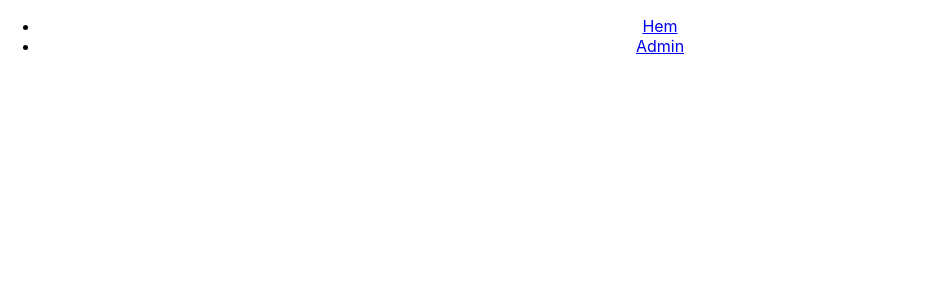
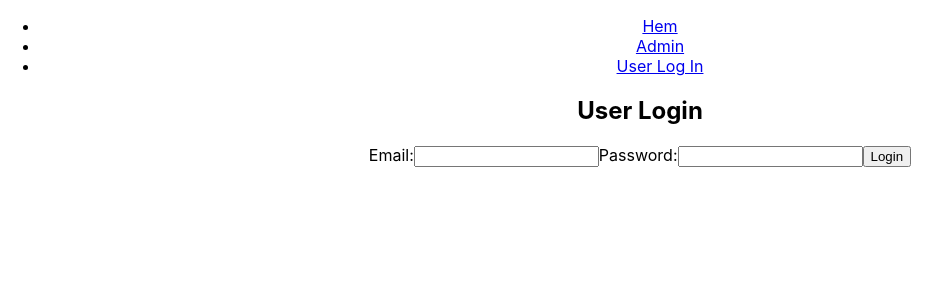
Before and after one commit to Obinio/ObinioLIA, a React (Create React App) app in the folder frontend/obiniolia/: page /login in a window 1280 px wide. Before the commit this address had no page. Shown: the top 300 px of the page, without its empty margins (0-951 px from the left). Built offline with nearby package versions, Linux system fonts and the light colour scheme.

Commit message:
Lagt till en User page (login) och har även lagt till Bcrypt för hashning av lösenord i UserControllern

```diff
--- a/frontend/obiniolia/src/App.js
+++ b/frontend/obiniolia/src/App.js
@@ -2,22 +2,23 @@ import React from 'react';
 import './App.css';
 import { BrowserRouter as Router, Route, Routes, Link } from 'react-router-dom';
 import HomePage from './components/HomePage/HomePage';
-import AdminPage from './components/AdminPage/AdminPage'; // Kontrollera att sökvägen är korrekt
+import AdminPage from './components/AdminPage/AdminPage';
+import LoginForm from './components/LoginForm';
 
 function App() {
     return (
         <Router>
             <div className="App">
-                {/* Navigationslänkar */}
                 <nav>
                     <ul>
                         <li><Link to="/">Hem</Link></li>
                         <li><Link to="/admin">Admin</Link></li>
+                        <li><Link to="/login">User Log In</Link></li> {/* Uppdaterad länk */}
                     </ul>
                 </nav>
-                {/* Routes */}
                 <Routes>
                     <Route path="/admin" element={<AdminPage />} />
+                    <Route path="/login" element={<LoginForm />} /> {/* Uppdaterad path */}
                     <Route path="/" element={<HomePage />} />
                 </Routes>
             </div>
--- a/frontend/obiniolia/src/components/LoginForm.js
+++ b/frontend/obiniolia/src/components/LoginForm.js
@@ -1,33 +1,45 @@
 import React, { useState } from 'react';
 
-function LoginForm({ onLogin }) {
-    const [username, setUsername] = useState('');
-    const [password, setPassword] = useState('');
+function LoginForm({ onLoginSuccess }) {
+  const [email, setEmail] = useState('');
+  const [password, setPassword] = useState('');
+  const [error, setError] = useState('');
 
-    const handleSubmit = (event) => {
-        event.preventDefault();
-        onLogin(username, password);
-    };
+  const handleLogin = async (e) => {
+    e.preventDefault();
+    try {
+      const response = await fetch('http://localhost:5057/api/Users/login', {
+        method: 'POST',
+        headers: { 'Content-Type': 'application/json' },
+        body: JSON.stringify({ email, password })
+      });
+      if (!response.ok) {
+        throw new Error('Login failed');
+      }
+      const data = await response.json();
+      onLoginSuccess(data); // Hantera loggad in användare i parent komponent eller context
+    } catch (err) {
+      setError(err.message);
+    }
+  };
 
-    return (
-        <form onSubmit={handleSubmit}>
-            <label htmlFor="username">Användarnamn:</label>
-            <input
-                type="text"
-                id="username"
-                value={username}
-                onChange={(e) => setUsername(e.target.value)}
-            />
-            <label htmlFor="password">Lösenord:</label>
-            <input
-                type="password"
-                id="password"
-                value={password}
-                onChange={(e) => setPassword(e.target.value)}
-            />
-            <button type="submit">Logga in</button>
-        </form>
-    );
+  return (
+    <div>
+      <h2>User Login</h2>
+      <form onSubmit={handleLogin}>
+        <label>
+          Email:
+          <input type="email" value={email} onChange={e => setEmail(e.target.value)} />
+        </label>
+        <label>
+          Password:
+          <input type="password" value={password} onChange={e => setPassword(e.target.value)} />
+        </label>
+        <button type="submit">Login</button>
+        {error && <p>{error}</p>}
+      </form>
+    </div>
+  );
 }
 
 export default LoginForm;
```
Also changed, not shown: 17 other files (tests, documents, lock files or other folders).
